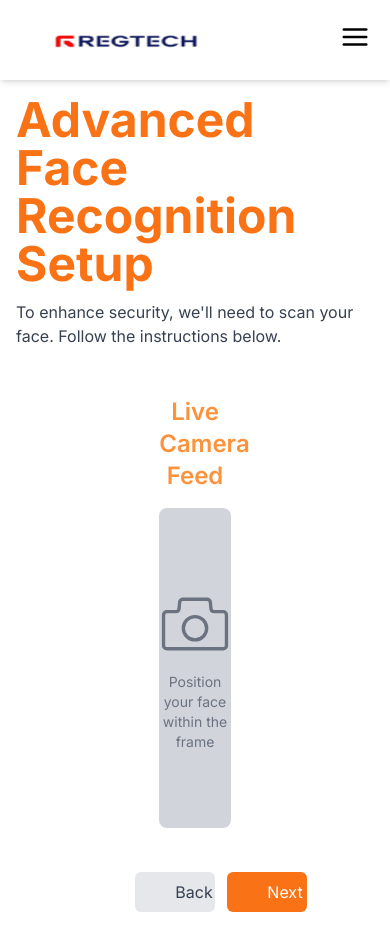
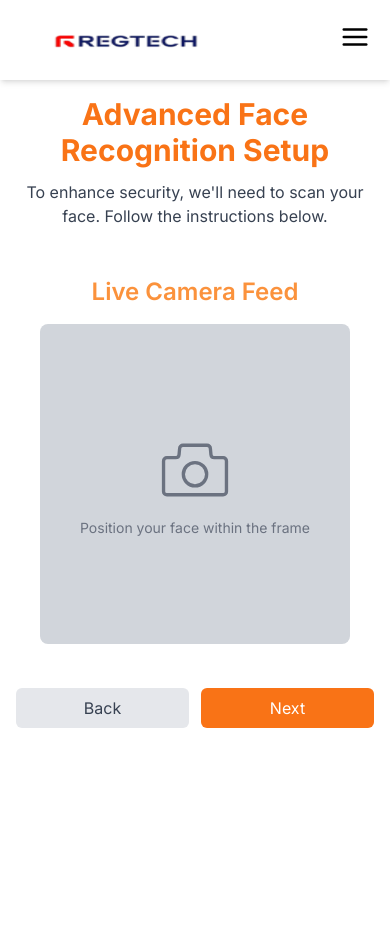
Before and after one commit to ajabbar17/faceScan, a Next.js app: page /dashboard in a window 390 px wide. Built offline with nearby package versions, Linux system fonts and the light colour scheme.

Commit message:
added splash page

```diff
--- a/src/app/page.js
+++ b/src/app/page.js
@@ -4,6 +4,7 @@ import LocationVerification from "@/components/Location";
 import LocationPopup from "@/components/LocationPopup";
 import OTPVerification from "@/components/Otp";
 import RecoveryOptions from "@/components/RecoveryOptions";
+import Splash from "@/components/Splash";
 
 export default function Home() {
   return (
@@ -14,6 +15,7 @@ export default function Home() {
      {/* <DocumentCard/> */}
      {/* <LocationVerification/> */}
      {/* <RecoveryOptions/> */}
+     <Splash/>
     </main>
   );
 }
--- a/src/components/FaceMatching.jsx
+++ b/src/components/FaceMatching.jsx
@@ -19,7 +19,7 @@ const FaceMatching = () => {
     const timer = setTimeout(() => {
       setShowButtons(true);
       setImageSrc('/Live.png');
-    }, 4000); // 3000ms = 3 seconds
+    }, 3000); // 3000ms = 3 seconds
 
     // Cleanup the timer if the component unmounts before 3 seconds
     return () => clearTimeout(timer);
--- a/src/components/FaceRecognition.jsx
+++ b/src/components/FaceRecognition.jsx
@@ -10,14 +10,14 @@ export default function AdvancedFaceRecognitionSetup() {
   };
 
   return (
-    <div className="min-h-screen flex flex-col gap-3 items-center w-full p-4">
-      <h1 className="text-5xl font-bold text-orange-500">
+    <div className="min-h-screen flex text-center flex-col gap-3 items-center w-full p-4">
+      <h1 className="text-3xl md:text-5xl font-bold text-orange-500">
         Advanced Face Recognition Setup
       </h1>
       <p className="text-gray-700 mb-3">
         To enhance security, we&apos;ll need to scan your face. Follow the instructions below.
       </p>
-      <div className="bg-white p-6 rounded-lg w-1/3">
+      <div className="bg-white p-6 rounded-lg w-full md:w-1/3">
         <div className="mb-2">
           <h2 className="text-2xl font-semibold text-center text-orange-400">
             Live Camera Feed
@@ -30,7 +30,7 @@ export default function AdvancedFaceRecognitionSetup() {
           </div>
         </div>
       </div>
-      <div className="flex justify-between space-x-3 w-1/3">
+      <div className="flex  justify-between space-x-3  w-full md:w-1/3">
         <button className="bg-gray-200 w-1/2 text-gray-700 py-2 px-10 rounded-md">
           Back
         </button>
--- /dev/null
+++ b/src/components/Splash.jsx
@@ -0,0 +1,28 @@
+"use client"
+import Image from 'next/image'
+import { useRouter } from 'next/navigation'
+import React, { useEffect } from 'react'
+
+const Splash = () => {
+    const router =useRouter();
+    useEffect(() => {
+        // Show the buttons and change the image after 3 seconds
+        const timer = setTimeout(() => {
+                router.push("/login")
+        }, 2000); // 3000ms = 3 seconds
+
+        // Cleanup the timer if the component unmounts before 3 seconds
+        return () => clearTimeout(timer);
+      }, []);
+
+
+  return (
+    <div className='flex z-50 fixed top-0 bg-white justify-center items-center w-screen h-screen'>
+        <div className='w-1/3 h-1/3 flex justify-center items-center'>
+        <Image src="/Logo.png" width={200} height={200} alt='logo'/>
+        </div>
+    </div>
+  )
+}
+
+export default Splash
```
